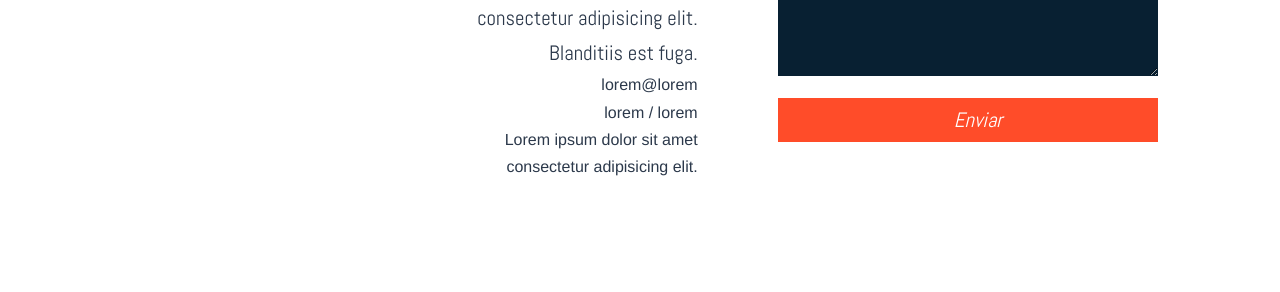
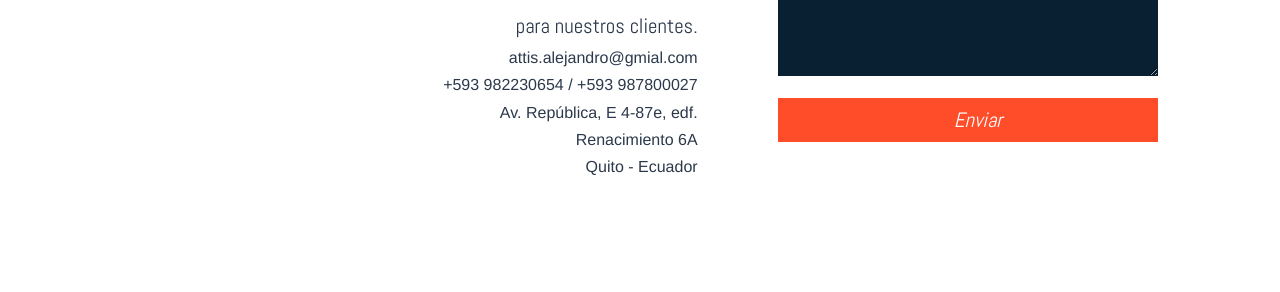
Before and after one commit to attisDev92/quindev, a plain HTML site: page index.html in a window 1280 px wide. Shown: the part 3880-4172 px from the top of the page. Drawn offline with Linux system fonts and the light colour scheme.

Commit message:
pie de web actualizado

```diff
--- a/index.html
+++ b/index.html
@@ -235,11 +235,12 @@
 	<footer class="formulario" id="contacto">
 		<div class="informacion">
 			<img src="./assets/img/icono-naranja.png" alt="quinDev" class="informacion__logo" loading="lazy">
-			<p>Lorem ipsum dolor sit amet consectetur adipisicing elit. Blanditiis est fuga.</p>
+			<p>Buscamos soluciones efectivas para nuestros clientes.</p>
 			<ul class="datos">
-				<li class="datos__contenedores">lorem@lorem</li>
-				<li class="datos__contenedores">lorem / lorem</li>
-				<li class="datos__contenedores">Lorem ipsum dolor sit amet consectetur adipisicing elit.</li>
+				<li class="datos__contenedores">attis.alejandro@gmial.com</li>
+				<li class="datos__contenedores">+593 982230654 / +593 987800027</li>
+				<li class="datos__contenedores">Av. República, E 4-87e, edf. Renacimiento 6A</li>
+				<li class="datos__contenedores">Quito - Ecuador</li>
 			</ul>
 		</div>
 		<form action="" class="formulario__contacto" id="form-contact">
```
